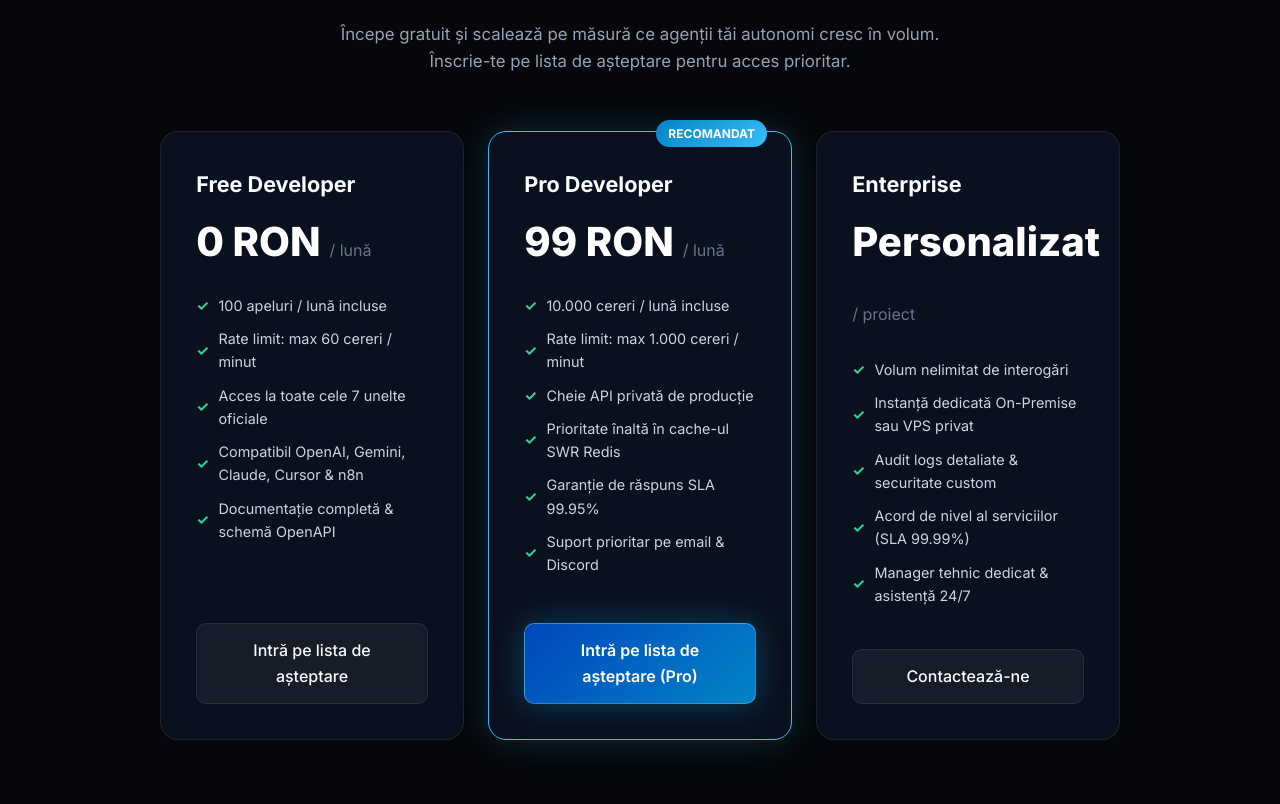
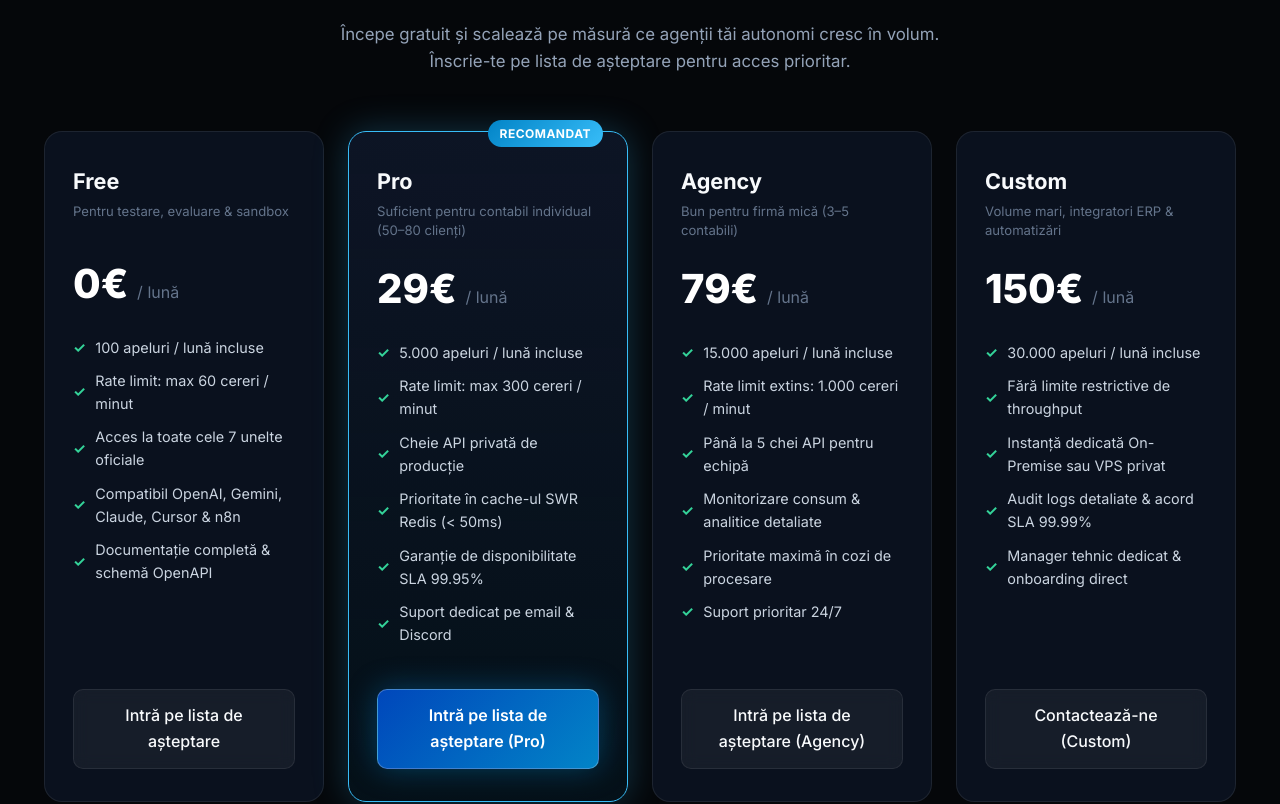
Before and after one commit to zamsaalbertdaniel/mcpromania, a Next.js app in the folder apps/dashboard/: page / in a window 1280 px wide. Shown: the part 4738-5542 px from the top of the page. Built offline with nearby package versions, Linux system fonts and the light colour scheme.

Commit message:
feat(pricing): implement 4 final pricing tiers (Free 0€, Pro 29€, Agency 79€, Custom 150€) with waitlist CTAs

```diff
--- a/apps/dashboard/app/globals.css
+++ b/apps/dashboard/app/globals.css
@@ -778,9 +778,9 @@ body {
 
 .pricing-grid {
   display: grid;
-  grid-template-columns: repeat(auto-fit, minmax(300px, 1fr));
+  grid-template-columns: repeat(auto-fit, minmax(260px, 1fr));
   gap: 1.5rem;
-  max-width: 960px;
+  max-width: 1220px;
   margin: 0 auto;
 }
 
@@ -788,15 +788,23 @@ body {
   background: var(--bg-card);
   border: 1px solid var(--border-color);
   border-radius: 18px;
-  padding: 2.2rem;
+  padding: 2rem 1.75rem;
   display: flex;
   flex-direction: column;
   position: relative;
+  transition: all 0.25s;
+}
+
+.pricing-card:hover {
+  border-color: var(--border-hover);
+  transform: translateY(-4px);
+  box-shadow: 0 15px 35px rgba(0, 0, 0, 0.4);
 }
 
 .pricing-card.featured {
   border-color: #38bdf8;
-  box-shadow: 0 0 35px rgba(56, 189, 248, 0.2);
+  box-shadow: 0 0 35px rgba(56, 189, 248, 0.25);
+  background: linear-gradient(180deg, rgba(15, 23, 42, 0.85) 0%, rgba(2, 132, 199, 0.08) 100%);
 }
 
 .pricing-badge {
@@ -810,12 +818,21 @@ body {
   font-size: 0.75rem;
   font-weight: 700;
   text-transform: uppercase;
+  letter-spacing: 0.04em;
 }
 
 .tier-name {
   font-size: 1.35rem;
   font-weight: 700;
-  margin-bottom: 0.5rem;
+  margin-bottom: 0.25rem;
+}
+
+.tier-subtitle {
+  font-size: 0.82rem;
+  color: var(--text-muted);
+  margin-bottom: 1.1rem;
+  line-height: 1.4;
+  min-height: 2.4em;
 }
 
 .tier-price {
--- a/apps/dashboard/app/page.tsx
+++ b/apps/dashboard/app/page.tsx
@@ -836,10 +836,12 @@ def check_romanian_company(cui: str) -> dict:
         </div>
 
         <div className="pricing-grid">
+          {/* Plan 1: Free */}
           <div className="pricing-card">
-            <div className="tier-name">Free Developer</div>
+            <div className="tier-name">Free</div>
+            <p className="tier-subtitle">Pentru testare, evaluare &amp; sandbox</p>
             <div className="tier-price">
-              0 RON <span className="tier-period">/ lună</span>
+              0€ <span className="tier-period">/ lună</span>
             </div>
             <ul className="tier-features">
               <li>100 apeluri / lună incluse</li>
@@ -849,7 +851,7 @@ def check_romanian_company(cui: str) -> dict:
               <li>Documentație completă &amp; schemă OpenAPI</li>
             </ul>
             <a
-              href="mailto:waitlist@mcpromania.ro?subject=Inscriere%20Waitlist%20-%20Free%20Developer"
+              href="mailto:waitlist@mcpromania.ro?subject=Inscriere%20Waitlist%20-%20Free%20Plan"
               className="btn-secondary"
               style={{ textAlign: 'center' }}
             >
@@ -857,22 +859,24 @@ def check_romanian_company(cui: str) -> dict:
             </a>
           </div>
 
+          {/* Plan 2: Pro (Recomandat) */}
           <div className="pricing-card featured">
             <div className="pricing-badge">Recomandat</div>
-            <div className="tier-name">Pro Developer</div>
+            <div className="tier-name">Pro</div>
+            <p className="tier-subtitle">Suficient pentru contabil individual (50–80 clienți)</p>
             <div className="tier-price">
-              99 RON <span className="tier-period">/ lună</span>
+              29€ <span className="tier-period">/ lună</span>
             </div>
             <ul className="tier-features">
-              <li>10.000 cereri / lună incluse</li>
-              <li>Rate limit: max 1.000 cereri / minut</li>
+              <li>5.000 apeluri / lună incluse</li>
+              <li>Rate limit: max 300 cereri / minut</li>
               <li>Cheie API privată de producție</li>
-              <li>Prioritate înaltă în cache-ul SWR Redis</li>
-              <li>Garanție de răspuns SLA 99.95%</li>
-              <li>Suport prioritar pe email &amp; Discord</li>
+              <li>Prioritate în cache-ul SWR Redis (&lt; 50ms)</li>
+              <li>Garanție de disponibilitate SLA 99.95%</li>
+              <li>Suport dedicat pe email &amp; Discord</li>
             </ul>
             <a
-              href="mailto:waitlist@mcpromania.ro?subject=Inscriere%20Waitlist%20-%20Pro%20Developer"
+              href="mailto:waitlist@mcpromania.ro?subject=Inscriere%20Waitlist%20-%20Pro%20Plan%20(29%E2%82%AC)"
               className="btn-primary"
               style={{ textAlign: 'center' }}
             >
@@ -880,24 +884,50 @@ def check_romanian_company(cui: str) -> dict:
             </a>
           </div>
 
+          {/* Plan 3: Agency */}
           <div className="pricing-card">
-            <div className="tier-name">Enterprise</div>
+            <div className="tier-name">Agency</div>
+            <p className="tier-subtitle">Bun pentru firmă mică (3–5 contabili)</p>
             <div className="tier-price">
-              Personalizat <span className="tier-period">/ proiect</span>
+              79€ <span className="tier-period">/ lună</span>
             </div>
             <ul className="tier-features">
-              <li>Volum nelimitat de interogări</li>
-              <li>Instanță dedicată On-Premise sau VPS privat</li>
-              <li>Audit logs detaliate &amp; securitate custom</li>
-              <li>Acord de nivel al serviciilor (SLA 99.99%)</li>
-              <li>Manager tehnic dedicat &amp; asistență 24/7</li>
+              <li>15.000 apeluri / lună incluse</li>
+              <li>Rate limit extins: 1.000 cereri / minut</li>
+              <li>Până la 5 chei API pentru echipă</li>
+              <li>Monitorizare consum &amp; analitice detaliate</li>
+              <li>Prioritate maximă în cozi de procesare</li>
+              <li>Suport prioritar 24/7</li>
             </ul>
             <a
-              href="mailto:contact@mcpromania.ro?subject=Solicitare%20Enterprise%20MCP%20Romania"
+              href="mailto:waitlist@mcpromania.ro?subject=Inscriere%20Waitlist%20-%20Agency%20Plan%20(79%E2%82%AC)"
               className="btn-secondary"
               style={{ textAlign: 'center' }}
             >
-              Contactează-ne
+              Intră pe lista de așteptare (Agency)
+            </a>
+          </div>
+
+          {/* Plan 4: Custom */}
+          <div className="pricing-card">
+            <div className="tier-name">Custom</div>
+            <p className="tier-subtitle">Volume mari, integratori ERP &amp; automatizări</p>
+            <div className="tier-price">
+              150€ <span className="tier-period">/ lună</span>
+            </div>
+            <ul className="tier-features">
+              <li>30.000 apeluri / lună incluse</li>
+              <li>Fără limite restrictive de throughput</li>
+              <li>Instanță dedicată On-Premise sau VPS privat</li>
+              <li>Audit logs detaliate &amp; acord SLA 99.99%</li>
+              <li>Manager tehnic dedicat &amp; onboarding direct</li>
+            </ul>
+            <a
+              href="mailto:contact@mcpromania.ro?subject=Solicitare%20Plan%20Custom%20(150%E2%82%AC)%20MCP%20Romania"
+              className="btn-secondary"
+              style={{ textAlign: 'center' }}
+            >
+              Contactează-ne (Custom)
             </a>
           </div>
         </div>
```
